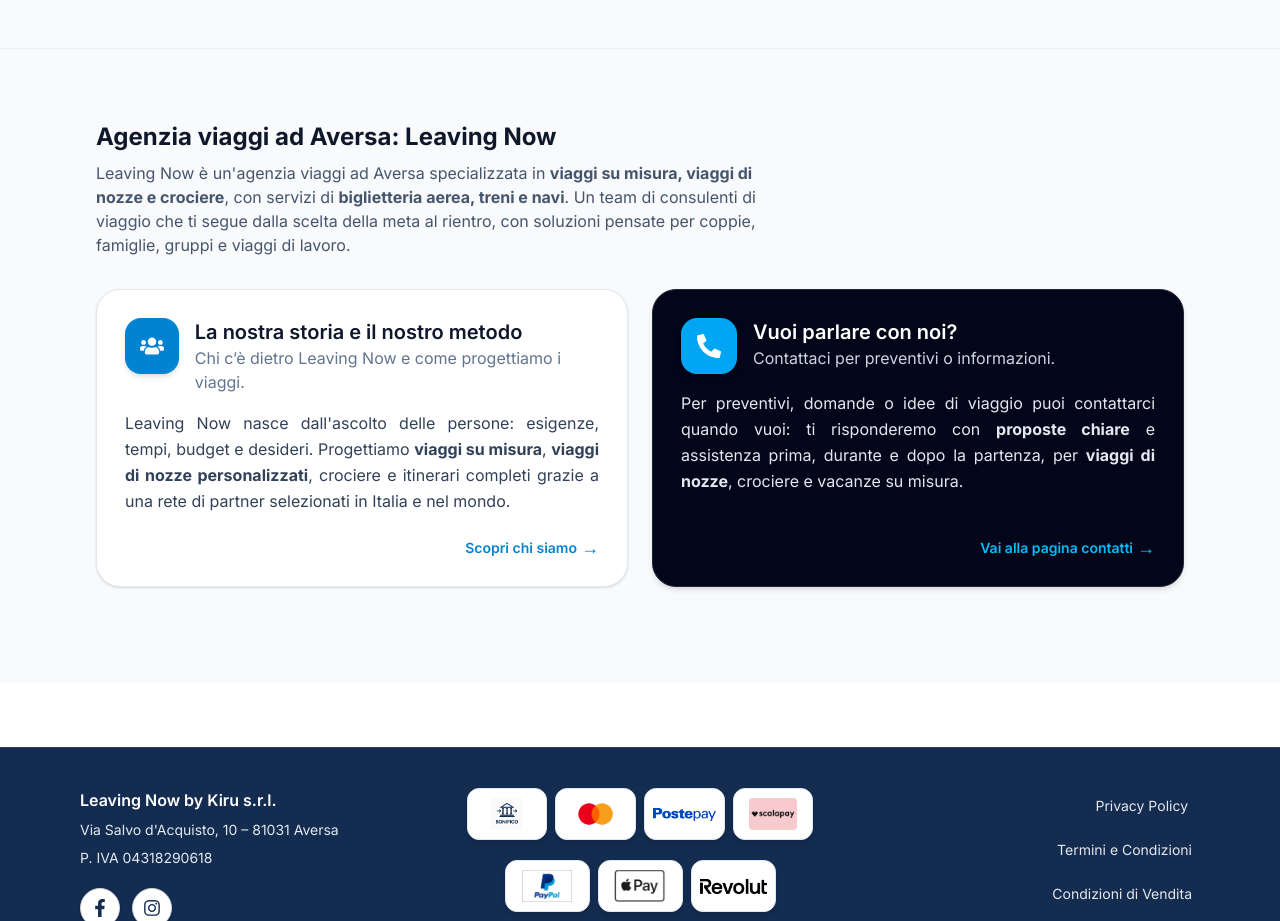
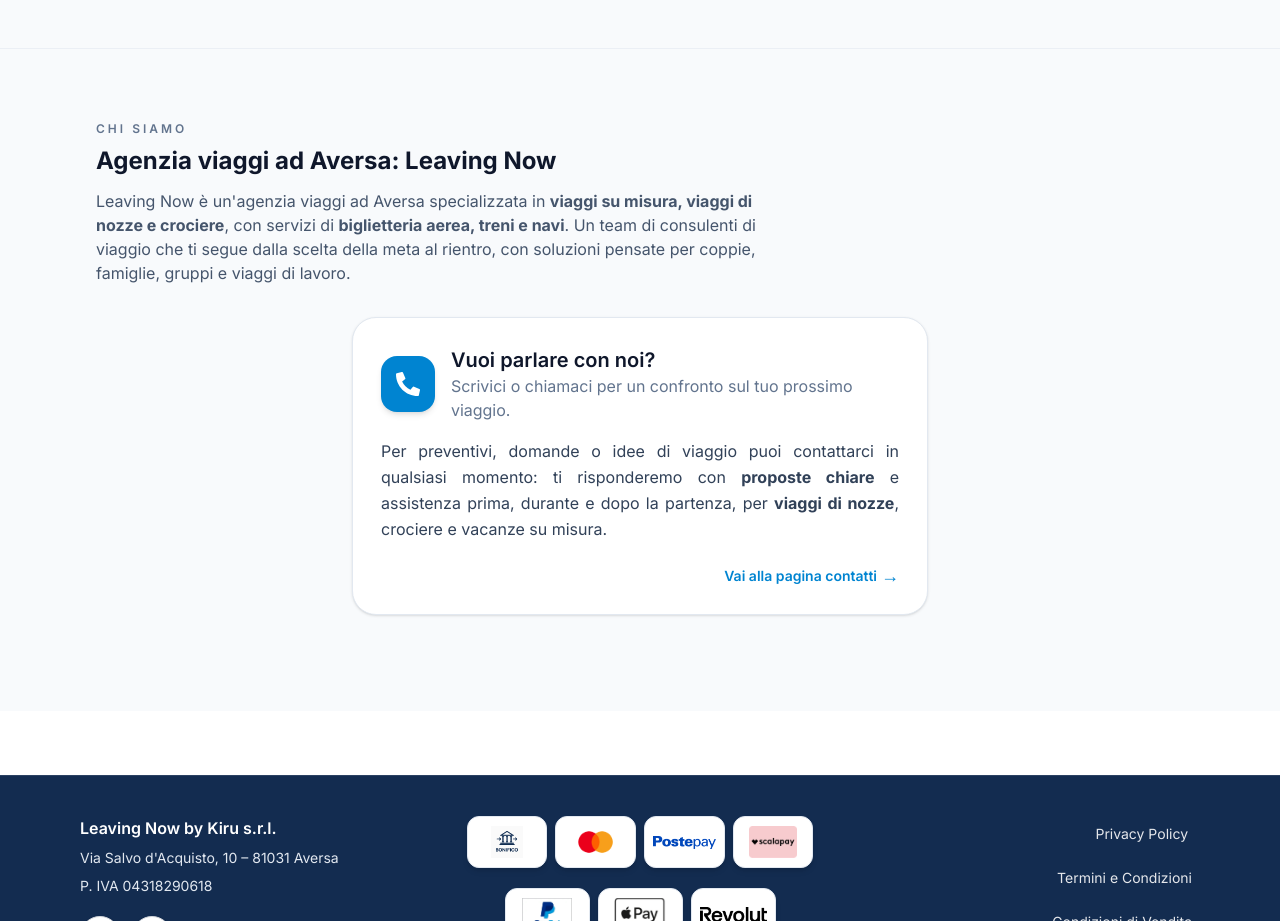
Before and after one commit to schiavonelu/leavingnow-site, a React (Vite) app: page / in a window 1280 px wide. Shown: the part 5768-6689 px from the top of the page. Built offline with nearby package versions, Linux system fonts and the light colour scheme.

Commit message:
Update AgencyIntroStrip.jsx

```diff
--- a/src/sections/shared/AgencyIntroStrip.jsx
+++ b/src/sections/shared/AgencyIntroStrip.jsx
@@ -1,5 +1,5 @@
 import { Link } from "react-router-dom";
-import { FaUsers, FaPhoneAlt } from "react-icons/fa";
+import { FaPhoneAlt } from "react-icons/fa";
 import { useInView } from "../../hooks/useInView";
 
 const AgencyIntroStrip = ({ showHeading = true }) => {
@@ -18,107 +18,66 @@ const AgencyIntroStrip = ({ showHeading = true }) => {
           isVisible ? "opacity-100 translate-y-0" : "opacity-0 translate-y-4",
         ].join(" ")}
       >
-        {/* Heading di sezione SEO-friendly (opzionale) */}
+        {/* HEADER TESTUALE – SOLO CHI SIAMO + DESCRIZIONE */}
         {showHeading && (
           <div className="mb-8 text-center md:text-left">
+            <p className="text-[11px] md:text-xs font-semibold tracking-[0.25em] uppercase text-slate-500 mb-2">
+              Chi siamo
+            </p>
             <h2
               id="agency-intro-heading"
               className="text-xl md:text-2xl font-bold text-slate-900"
             >
               Agenzia viaggi ad Aversa: Leaving Now
             </h2>
-            <p className="mt-2 text-sm md:text-base text-slate-600 max-w-2xl">
+            <p className="mt-3 text-sm md:text-base text-slate-600 max-w-2xl">
               Leaving Now è un&apos;agenzia viaggi ad Aversa specializzata in{" "}
               <strong>viaggi su misura, viaggi di nozze e crociere</strong>, con
-              servizi di <strong>biglietteria aerea, treni e navi</strong>.
-              Un team di consulenti di viaggio che ti segue dalla scelta della
-              meta al rientro, con soluzioni pensate per coppie, famiglie,
-              gruppi e viaggi di lavoro.
+              servizi di <strong>biglietteria aerea, treni e navi</strong>. Un
+              team di consulenti di viaggio che ti segue dalla scelta della meta
+              al rientro, con soluzioni pensate per coppie, famiglie, gruppi e
+              viaggi di lavoro.
             </p>
           </div>
         )}
 
-        <div className="grid gap-6 md:gap-6 md:grid-cols-2 text-center md:text-left">
-          {/* CARD CHI SIAMO */}
+        {/* UNA SOLA CARD: CONTATTI / PARLARE CON NOI */}
+        <div className="max-w-xl mx-auto">
           <Link
-            to="/chi-siamo"
-            className="group block mx-auto w-full max-w-md md:max-w-none focus:outline-none focus-visible:ring-2 focus-visible:ring-sky-500 focus-visible:ring-offset-2 rounded-3xl"
+            to="/contatti"
+            className="group block w-full focus:outline-none focus-visible:ring-2 focus-visible:ring-sky-500 focus-visible:ring-offset-2 rounded-3xl"
           >
             <article
-              className="rounded-3xl bg-white border border-slate-200 shadow-sm
+              className="rounded-3xl bg-white text-slate-900 border border-slate-200 shadow-sm
               p-6 md:p-7 flex flex-col h-full
               transition-all duration-200 group-hover:shadow-md group-hover:border-sky-400"
             >
-              <div className="flex items-center md:items-start justify-center md:justify-start gap-4 mb-4">
+              <div className="flex items-center justify-center md:justify-start gap-4 mb-4">
                 <div className="flex h-14 w-14 items-center justify-center rounded-2xl bg-sky-600 text-white shadow-md transition-transform duration-200 group-hover:scale-105">
-                  <FaUsers className="text-2xl" />
+                  <FaPhoneAlt className="text-2xl" />
                 </div>
 
                 <div className="text-left">
                   <h3 className="text-lg md:text-xl font-semibold text-slate-900">
-                    La nostra storia e il nostro metodo
+                    Vuoi parlare con noi?
                   </h3>
                   <p className="text-sm md:text-base text-slate-500">
-                    Chi c’è dietro Leaving Now e come progettiamo i viaggi.
+                    Scrivici o chiamaci per un confronto sul tuo prossimo
+                    viaggio.
                   </p>
                 </div>
               </div>
 
               <p className="text-sm md:text-base text-slate-700 leading-relaxed text-justify flex-1">
-                Leaving Now nasce dall&apos;ascolto delle persone: esigenze,
-                tempi, budget e desideri. Progettiamo{" "}
-                <strong>viaggi su misura</strong>,{" "}
-                <strong>viaggi di nozze personalizzati</strong>, crociere e
-                itinerari completi grazie a una rete di partner selezionati in
-                Italia e nel mondo.
-              </p>
-
-              <div className="mt-4 md:mt-6 flex items-center justify-end gap-2">
-                <span className="text-sm md:text-sm font-semibold text-sky-600 flex items-center gap-1">
-                  Scopri chi siamo
-                  <span className="text-lg leading-none transition-transform duration-200 group-hover:translate-x-0.5">
-                    →
-                  </span>
-                </span>
-              </div>
-            </article>
-          </Link>
-
-          {/* CARD CONTATTI */}
-          <Link
-            to="/contatti"
-            className="group block mx-auto w-full max-w-md md:max-w-none focus:outline-none focus-visible:ring-2 focus-visible:ring-sky-500 focus-visible:ring-offset-2 rounded-3xl"
-          >
-            <article
-              className="rounded-3xl bg-slate-950 text-slate-50 border border-slate-800 shadow-md
-              p-6 md:p-7 flex flex-col h-full
-              transition-all duration-200 group-hover:shadow-lg group-hover:border-sky-500"
-            >
-              <div className="flex items-center md:items-start justify-center md:justify-start gap-4 mb-4">
-                <div className="flex h-14 w-14 items-center justify-center rounded-2xl bg-sky-500 text-white shadow-md transition-transform duration-200 group-hover:scale-105">
-                  <FaPhoneAlt className="text-2xl" />
-                </div>
-
-                <div className="text-left">
-                  <h3 className="text-lg md:text-xl font-semibold text-white">
-                    Vuoi parlare con noi?
-                  </h3>
-                  <p className="text-sm md:text-base text-slate-300">
-                    Contattaci per preventivi o informazioni.
-                  </p>
-                </div>
-              </div>
-
-              <p className="text-sm md:text-base text-slate-200 leading-relaxed text-justify flex-1">
-                Per preventivi, domande o idee di viaggio puoi contattarci
-                quando vuoi: ti risponderemo con{" "}
+                Per preventivi, domande o idee di viaggio puoi contattarci in
+                qualsiasi momento: ti risponderemo con{" "}
                 <strong>proposte chiare</strong> e assistenza prima, durante e
                 dopo la partenza, per <strong>viaggi di nozze</strong>,
                 crociere e vacanze su misura.
               </p>
 
               <div className="mt-4 md:mt-6 flex items-center justify-end gap-2">
-                <span className="text-sm md:text-sm font-semibold text-sky-400 flex items-center gap-1">
+                <span className="text-sm md:text-sm font-semibold text-sky-600 flex items-center gap-1">
                   Vai alla pagina contatti
                   <span className="text-lg leading-none transition-transform duration-200 group-hover:translate-x-0.5">
                     →
```
